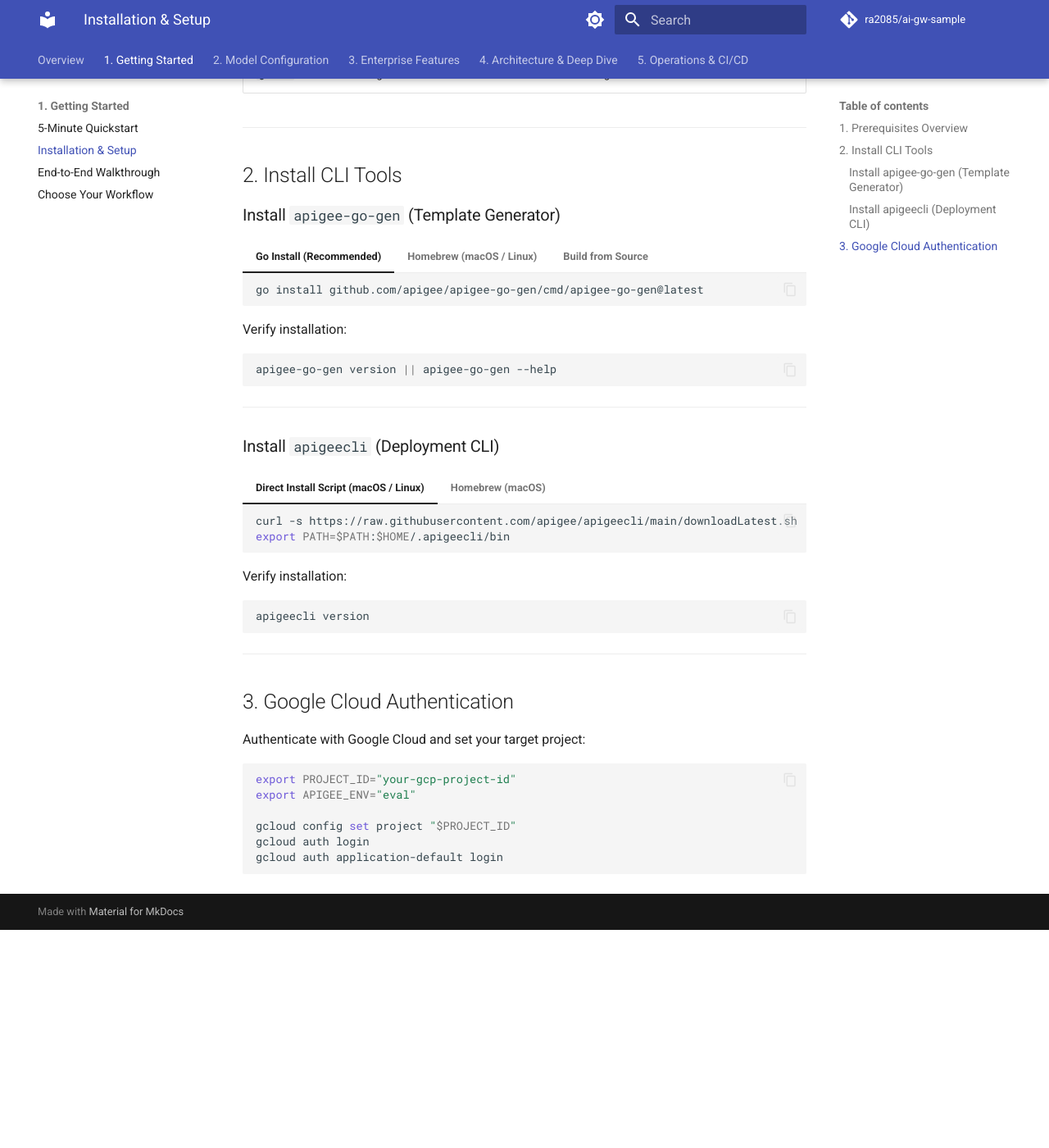
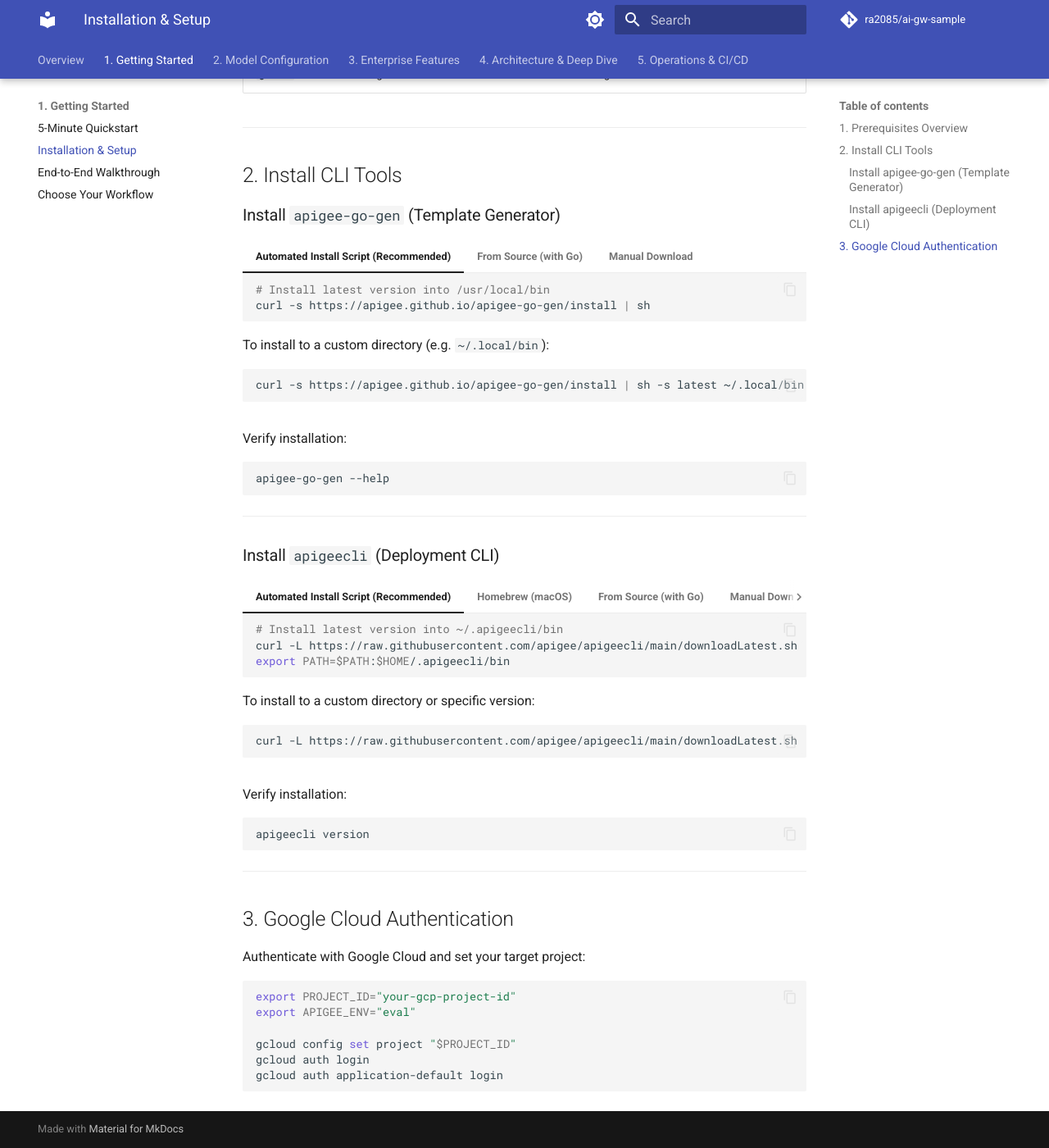
Before and after one commit to ra2085/ai-gw-sample, an MkDocs documentation site: the page built from docs/getting-started/installation.md, in a window 1280 px wide and 1400 px high, scrolled down 525 px. Shown: the whole window at 82% size. Built offline with MkDocs 1.6.1 and Material for MkDocs 9.7.7, drawn with Linux system fonts in a browser that asks for light colours; comment, search, counter and statistics services are not loaded; before the commit the page ends 1659 px from its top, so only the background shows below that.

Commit message:
fix: docs

````diff
--- a/docs/getting-started/installation.md
+++ b/docs/getting-started/installation.md
@@ -18,47 +18,66 @@
 
 ### Install `apigee-go-gen` (Template Generator)
 
-=== "Go Install (Recommended)"
+=== "Automated Install Script (Recommended)"
     ```bash
-    go install github.com/apigee/apigee-go-gen/cmd/apigee-go-gen@latest
+    # Install latest version into /usr/local/bin
+    curl -s https://apigee.github.io/apigee-go-gen/install | sh
     ```
 
-=== "Homebrew (macOS / Linux)"
+    To install to a custom directory (e.g. `~/.local/bin`):
     ```bash
-    brew install apigee/tools/apigee-go-gen
+    curl -s https://apigee.github.io/apigee-go-gen/install | sh -s latest ~/.local/bin
     ```
 
-=== "Build from Source"
+=== "From Source (with Go)"
     ```bash
-    git clone https://github.com/apigee/apigee-go-gen.git
-    cd apigee-go-gen
-    go build -o /usr/local/bin/apigee-go-gen ./cmd/apigee-go-gen
+    go install github.com/apigee/apigee-go-gen/cmd/...@latest
     ```
+
+=== "Manual Download"
+    Download the pre-compiled binary tarball for your OS and architecture from [GitHub Releases](https://github.com/apigee/apigee-go-gen/releases), extract it, and place `apigee-go-gen` into your `$PATH`.
 
 Verify installation:
 ```bash
-apigee-go-gen version || apigee-go-gen --help
+apigee-go-gen --help
 ```
+
 
 ---
 
 ### Install `apigeecli` (Deployment CLI)
 
-=== "Direct Install Script (macOS / Linux)"
+=== "Automated Install Script (Recommended)"
     ```bash
-    curl -s https://raw.githubusercontent.com/apigee/apigeecli/main/downloadLatest.sh | bash
+    # Install latest version into ~/.apigeecli/bin
+    curl -L https://raw.githubusercontent.com/apigee/apigeecli/main/downloadLatest.sh | sh -
     export PATH=$PATH:$HOME/.apigeecli/bin
+    ```
+
+    To install to a custom directory or specific version:
+    ```bash
+    curl -L https://raw.githubusercontent.com/apigee/apigeecli/main/downloadLatest.sh | sh -s -- -v <version> -b /usr/local/bin
     ```
 
 === "Homebrew (macOS)"
     ```bash
+    brew tap apigee/apigeecli
     brew install apigeecli
     ```
+
+=== "From Source (with Go)"
+    ```bash
+    go install github.com/apigee/apigeecli/cmd/apigeecli@latest
+    ```
+
+=== "Manual Download"
+    Download the pre-compiled binary package for your operating system from [apigeecli GitHub Releases](https://github.com/apigee/apigeecli/releases), extract it, and add it to your `$PATH`.
 
 Verify installation:
 ```bash
 apigeecli version
 ```
+
 
 ---
 
````
